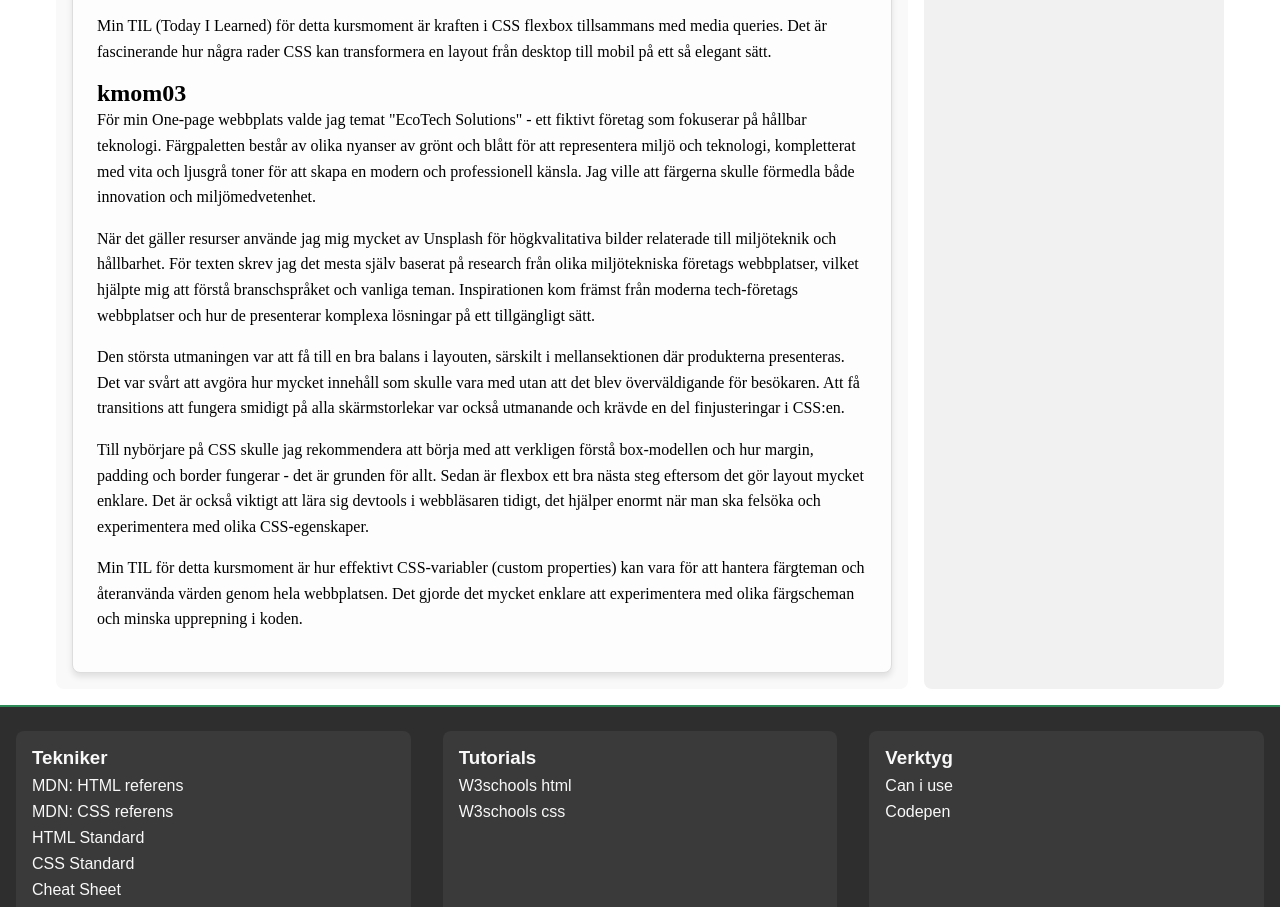
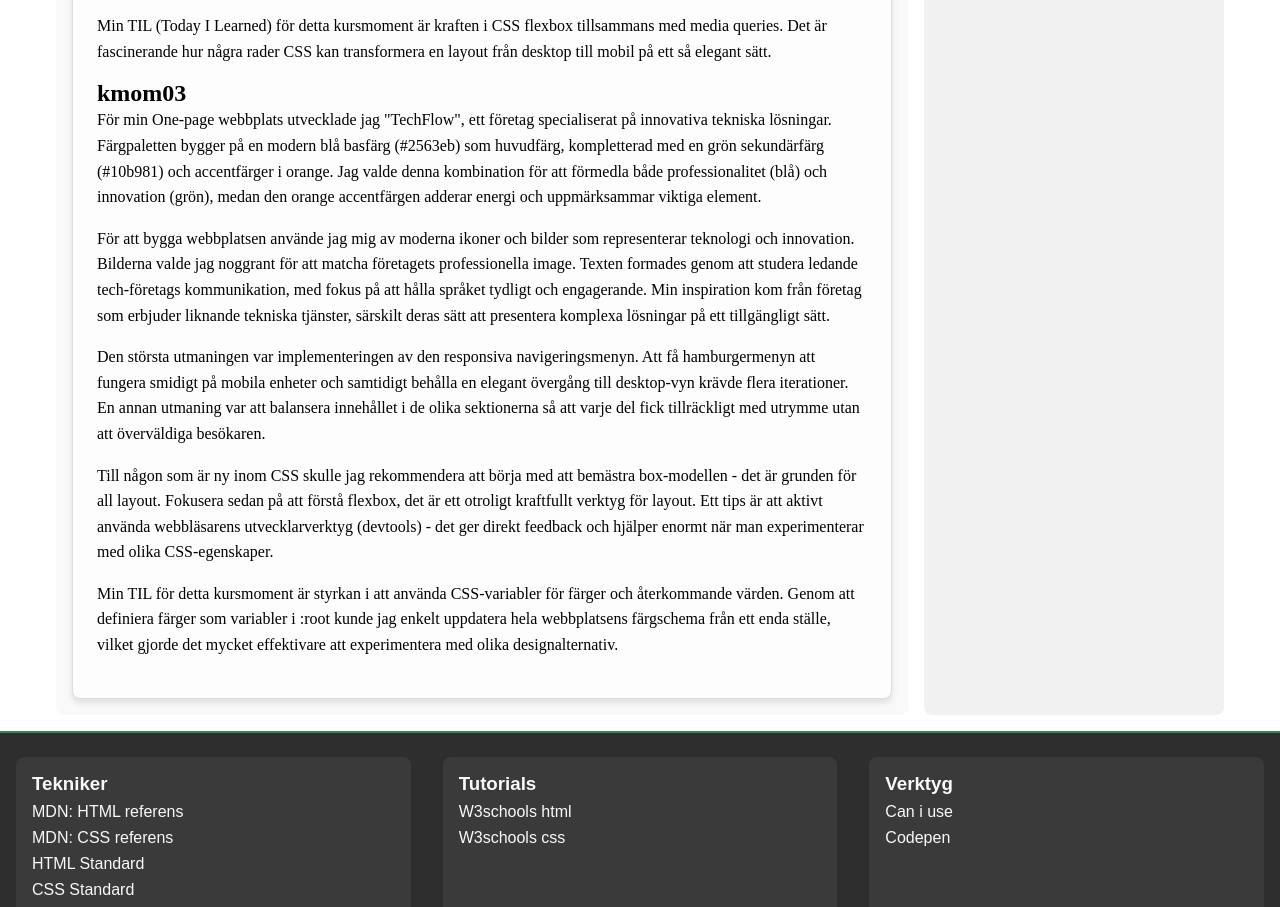
Before and after one commit to atef1995/webtec-atmo25, a website: page docs/report.html in a window 1280 px wide. Shown: the part 1243-2150 px from the top of the page. Drawn offline with Linux system fonts and the light colour scheme.

Commit message:
Update report content and enhance box styling with outline effect on click

```diff
--- a/docs/report.html
+++ b/docs/report.html
@@ -103,31 +103,31 @@
         <section id="kmom03">
           <h2>kmom03</h2>
 
-          <p>För min One-page webbplats valde jag temat "EcoTech Solutions" - ett fiktivt företag som fokuserar på
-            hållbar teknologi. Färgpaletten består av olika nyanser av grönt och blått för att representera miljö och
-            teknologi, kompletterat med vita och ljusgrå toner för att skapa en modern och professionell känsla. Jag
-            ville
-            att färgerna skulle förmedla både innovation och miljömedvetenhet.</p>
+          <p>För min One-page webbplats utvecklade jag "TechFlow", ett företag specialiserat på innovativa tekniska
+            lösningar. Färgpaletten bygger på en modern blå basfärg (#2563eb) som huvudfärg, kompletterad med en
+            grön sekundärfärg (#10b981) och accentfärger i orange. Jag valde denna kombination för att förmedla både
+            professionalitet (blå) och innovation (grön), medan den orange accentfärgen adderar energi och
+            uppmärksammar viktiga element.</p>
 
-          <p>När det gäller resurser använde jag mig mycket av Unsplash för högkvalitativa bilder relaterade till
-            miljöteknik och hållbarhet. För texten skrev jag det mesta själv baserat på research från olika
-            miljötekniska företags webbplatser, vilket hjälpte mig att förstå branschspråket och vanliga teman.
-            Inspirationen kom främst från moderna tech-företags webbplatser och hur de presenterar komplexa
-            lösningar på ett tillgängligt sätt.</p>
+          <p>För att bygga webbplatsen använde jag mig av moderna ikoner och bilder som representerar teknologi
+            och innovation. Bilderna valde jag noggrant för att matcha företagets professionella image. Texten
+            formades genom att studera ledande tech-företags kommunikation, med fokus på att hålla språket
+            tydligt och engagerande. Min inspiration kom från företag som erbjuder liknande tekniska tjänster,
+            särskilt deras sätt att presentera komplexa lösningar på ett tillgängligt sätt.</p>
 
-          <p>Den största utmaningen var att få till en bra balans i layouten, särskilt i mellansektionen där
-            produkterna presenteras. Det var svårt att avgöra hur mycket innehåll som skulle vara med utan att det
-            blev överväldigande för besökaren. Att få transitions att fungera smidigt på alla skärmstorlekar var
-            också utmanande och krävde en del finjusteringar i CSS:en.</p>
+          <p>Den största utmaningen var implementeringen av den responsiva navigeringsmenyn. Att få hamburgermenyn
+            att fungera smidigt på mobila enheter och samtidigt behålla en elegant övergång till desktop-vyn krävde
+            flera iterationer. En annan utmaning var att balansera innehållet i de olika sektionerna så att varje del
+            fick tillräckligt med utrymme utan att överväldiga besökaren.</p>
 
-          <p>Till nybörjare på CSS skulle jag rekommendera att börja med att verkligen förstå box-modellen och
-            hur margin, padding och border fungerar - det är grunden för allt. Sedan är flexbox ett bra nästa steg
-            eftersom det gör layout mycket enklare. Det är också viktigt att lära sig devtools i webbläsaren tidigt,
-            det hjälper enormt när man ska felsöka och experimentera med olika CSS-egenskaper.</p>
+          <p>Till någon som är ny inom CSS skulle jag rekommendera att börja med att bemästra box-modellen - det är
+            grunden för all layout. Fokusera sedan på att förstå flexbox, det är ett otroligt kraftfullt verktyg för
+            layout. Ett tips är att aktivt använda webbläsarens utvecklarverktyg (devtools) - det ger direkt feedback
+            och hjälper enormt när man experimenterar med olika CSS-egenskaper.</p>
 
-          <p>Min TIL för detta kursmoment är hur effektivt CSS-variabler (custom properties) kan vara för att
-            hantera färgteman och återanvända värden genom hela webbplatsen. Det gjorde det mycket enklare att
-            experimentera med olika färgscheman och minska upprepning i koden.</p>
+          <p>Min TIL för detta kursmoment är styrkan i att använda CSS-variabler för färger och återkommande värden.
+            Genom att definiera färger som variabler i :root kunde jag enkelt uppdatera hela webbplatsens färgschema
+            från ett enda ställe, vilket gjorde det mycket effektivare att experimentera med olika designalternativ.</p>
         </section>
       </article>
     </main>
--- a/public/css/dom.css
+++ b/public/css/dom.css
@@ -3,3 +3,8 @@
   width: 200px;
   background-color: aqua;
 }
+
+#box .outline {
+  border-radius: 1px;
+  border-color: blueviolet;
+}
--- a/public/js/dom.js
+++ b/public/js/dom.js
@@ -1,4 +1,5 @@
 const box = document.getElementById("box")
+
 const centerBox = () => {
   console.log(window.innerHeight + " ," + window.innerWidth)
   box.style.position = "absolute"
@@ -8,3 +9,7 @@ const centerBox = () => {
 centerBox()
 
 window.onresize = centerBox
+
+box.addEventListener('click', () => {
+  box.classList.add('outline')
+})
```
